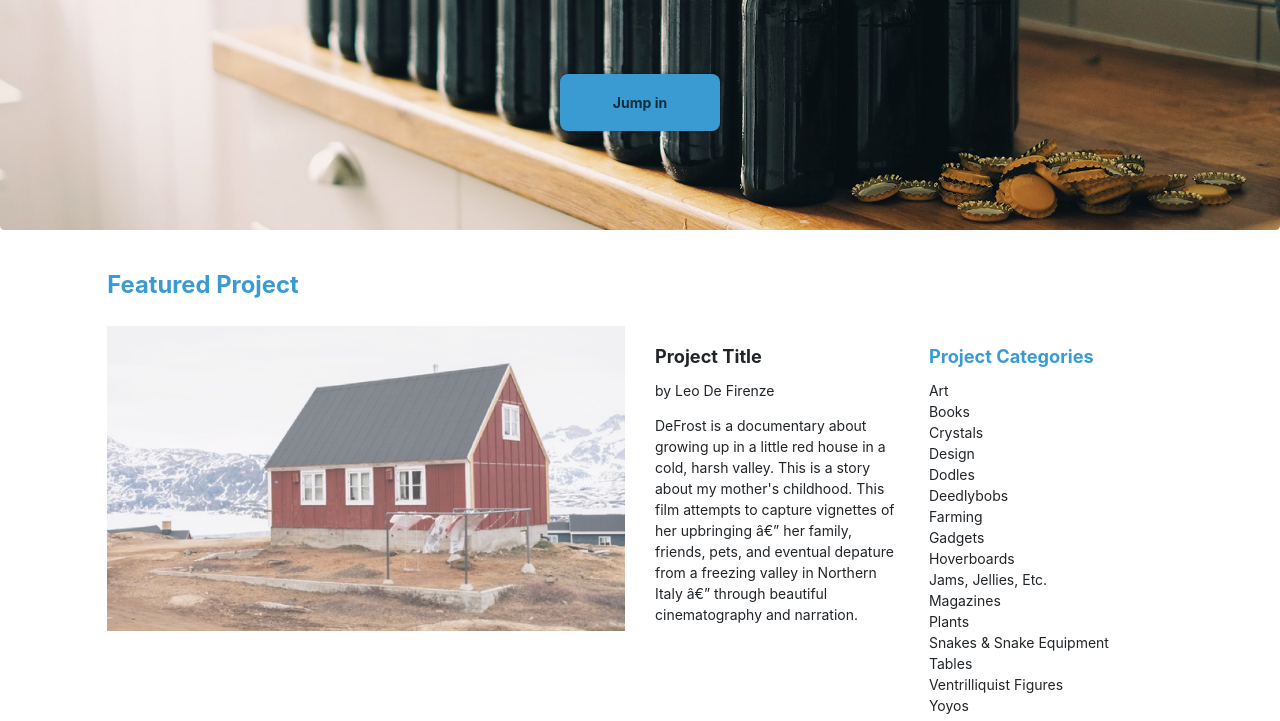
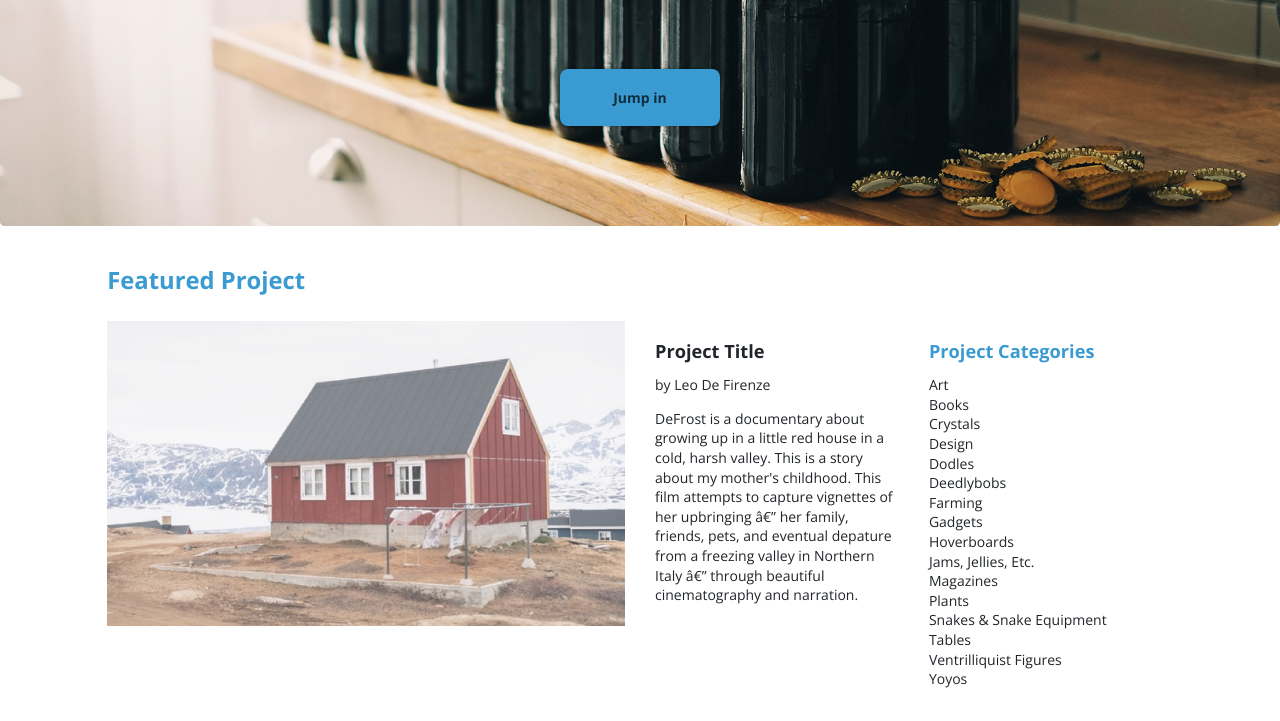
Before and after one commit to Sammii-HK/Jumpstart, a plain HTML site: page index.html in a window 1280 px wide. Shown: the part 483-1204 px from the top of the page. Drawn offline with nearby package versions, Linux system fonts and the light colour scheme.

Commit message:
double instance removal

```diff
--- a/resources/css/style.css
+++ b/resources/css/style.css
@@ -4,7 +4,6 @@
 
 /*  Global Styles  */
 html {
-	font-family: 'Open Sans', Univers, sans-serif;
 	font-size: 14px;
 	margin: 0;
 }
@@ -13,6 +12,8 @@ body {
 	margin: 0;
 	padding: 0;
 	height: auto;
+	font-family: "Open Sans", sans-serif;
+  	line-height: 1.4;
 }
 
 .container {
@@ -205,8 +206,6 @@ h2 {
 }
 
 .jumbo-title {
-	font-family: Monoton;
-	font-size: 7.1rem;
 	color: white;
 	text-shadow: -1px -1px 0 #000,
 					1px -1px 0 #000,
```
